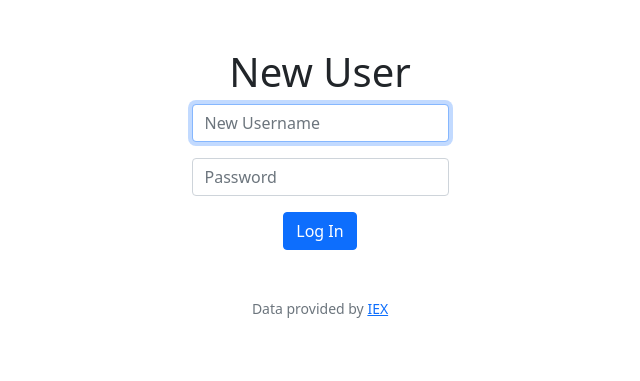
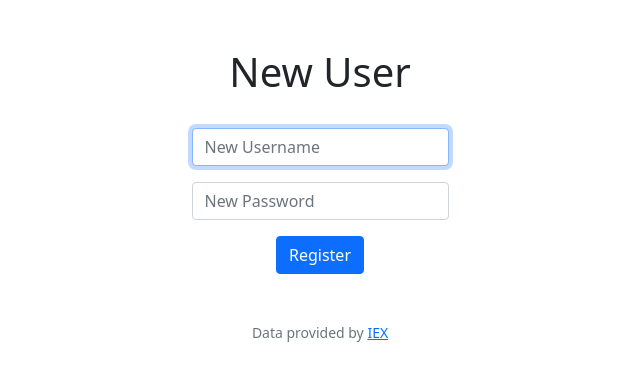
Before and after one commit to kiwiroberson/CS50, a Flask app: page /register in a window 1280 px wide. Shown: the part 76-457 px from the top of the page, without its empty margins (320-960 px from the left). Run offline with Flask 3, Linux system fonts and the light colour scheme; some libraries are stand-ins or nearby versions.

Commit message:
Mon, Sep 18, 2023, 11:40 PM +01:00

```diff
--- a/week9/finance/app.py
+++ b/week9/finance/app.py
@@ -111,7 +111,7 @@ def register():
     """Register user"""
     if request.method == "POST":
 
-        # Ensure username was submitted
+        # Ensure new username was submitted
         if not request.form.get("username"):
             return apology("New username not entered", 401)
 
--- a/week9/finance/templates/register.html
+++ b/week9/finance/templates/register.html
@@ -8,12 +8,13 @@
     <form action="/register" method="post">
         <div class="mb-3">
             <h1>New User</h1>
+            <br>
             <input autocomplete="off" autofocus class="form-control mx-auto w-auto" id="username" name="username" placeholder="New Username" type="text">
         </div>
         <div class="mb-3">
-            <input class="form-control mx-auto w-auto" id="password" name="password" placeholder="Password" type="password">
+            <input class="form-control mx-auto w-auto" id="password" name="password" placeholder="New Password" type="password">
         </div>
-        <button class="btn btn-primary" type="submit">Log In</button>
+        <button class="btn btn-primary" type="submit">Register</button>
     </form>
 {% endblock %}
 .schema
```
